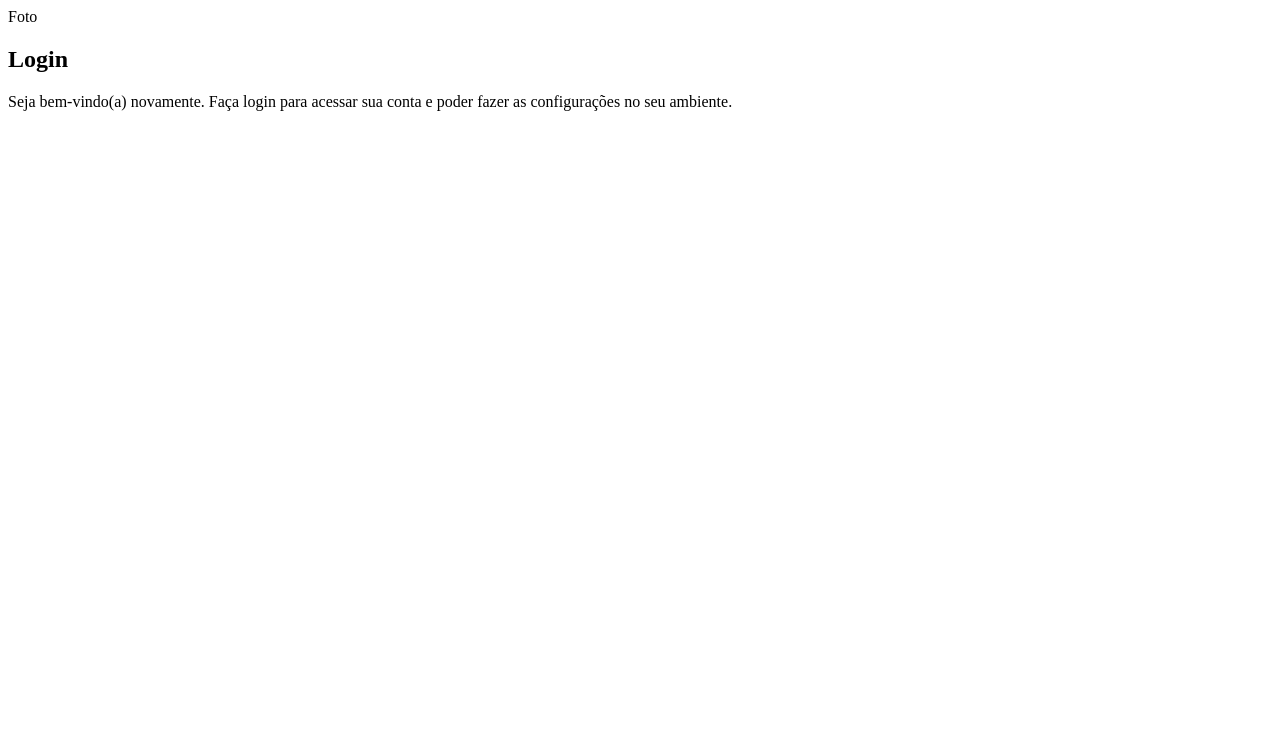
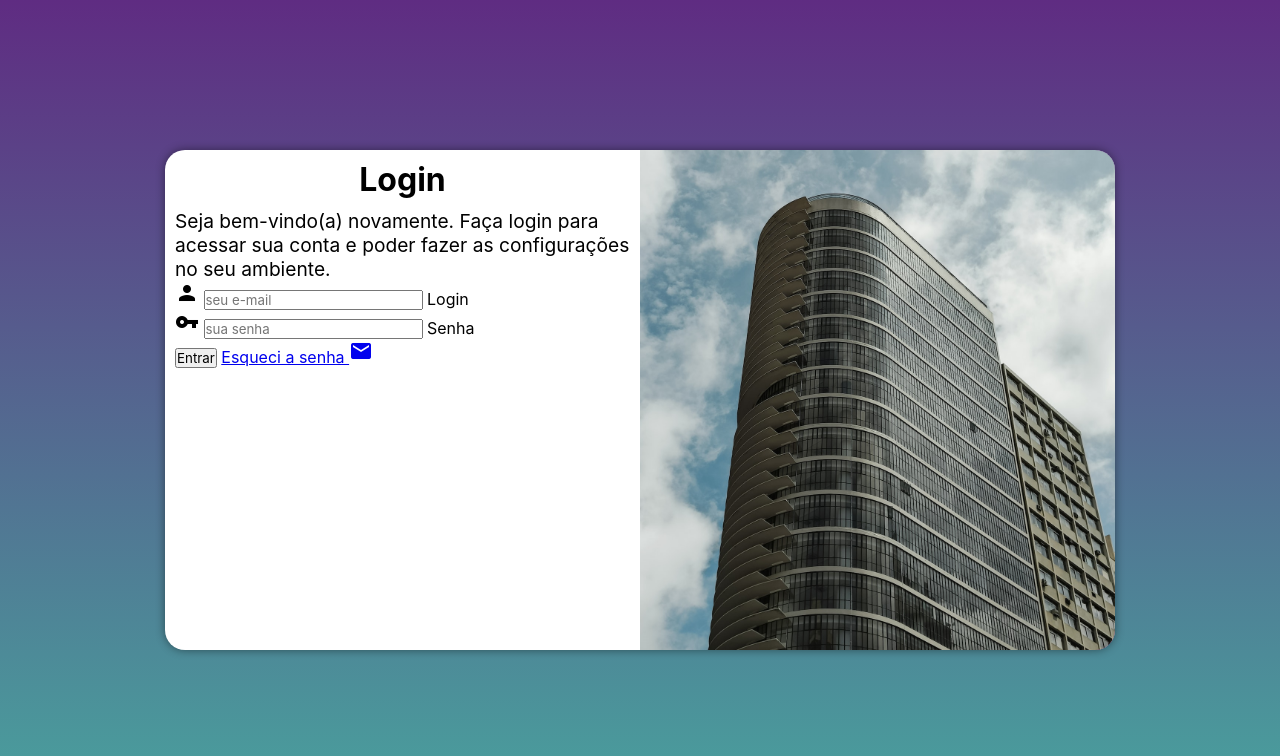
Before and after one commit to carlos-salvio/projeto-login, a plain HTML site: page index.html in a window 1280 px wide. Drawn offline with Linux system fonts and the light colour scheme.

Commit message:
Adicionei o formulário

```diff
--- /dev/null
+++ b/estilo/media-query.css
@@ -0,0 +1,52 @@
+@charset "UTF-8";
+
+@media screen and (min-width: 768px) and (max-width: 992px) {
+    body {
+        background-image: linear-gradient(to top, #49a09d, #5f2c82);
+    }
+
+    section#login {
+        width: 80vw;
+    }
+
+    section#login > div#imagem {
+        float: left;
+        width: 30%;
+        height: 100%;
+    }
+
+    section#login > div#formulario {
+        float: right;
+        width: 70%;
+    }
+}
+
+@media screen and (min-width: 992px) {
+    body {
+        background-image: linear-gradient(to top, #49a09d, #5f2c82);
+    }
+
+    section#login {
+        width: 950px;
+    }
+
+    section#login > div#imagem {
+        float: right;
+        width: 50%;
+        height: 100%;
+    }
+
+    section#login > div#formulario {
+        float: left;
+        width: 50%;
+    }
+
+    div#formulario > h1 {
+        font-size: 2em
+    }
+
+    div#formulario > p {
+        font-size: 1.2em;
+    }
+
+}
--- a/estilo/style.css
+++ b/estilo/style.css
@@ -6,3 +6,61 @@
     Verde: #49a09d
     Lilás: #5f2c82
 */
+
+* {
+    font-family: -apple-system, BlinkMacSystemFont, 'Segoe UI', Roboto, Oxygen, Ubuntu, Cantarell, 'Open Sans', 'Helvetica Neue', sans-serif;
+    margin: 0px;
+    padding: 0px;
+    box-sizing: border-box;
+}
+
+body, html {
+    background-color: #5f2c82;
+    height: 100vh;
+    width: 100vw;
+}
+
+main {
+    position: relative;
+    height: 100vh;
+    width: 100vw;
+}
+
+section#login {
+    position: absolute;
+    top: 50%;
+    left: 50%;
+    transform: translate( -50%, -50%);
+    overflow: hidden;
+
+    background-color: white;
+    width: 250px;
+    height: 500px;
+    border-radius: 20px;
+    box-shadow: 0px 0px 10px rgba(0, 0, 0, 0.450);
+
+    transition: width .3s, height .3s;
+    transition-timing-function: ease;
+}
+
+section#login > div#imagem {
+    display: block;
+    background: #5f2c82 url(../imagens/foto.jpg) no-repeat;
+    background-size: cover;
+    background-position: bottom;
+    height: 200px;
+}
+
+section#login > div#formulario {
+    display: block;
+    padding: 10px;
+}
+
+div#formulario > h1 {
+    text-align: center;
+    margin-bottom: 10px;
+}
+
+div#formulario > p {
+    font-size: 0.8em;
+}
--- a/index.html
+++ b/index.html
@@ -5,19 +5,35 @@
     <meta http-equiv="X-UA-Compatible" content="IE=edge">
     <meta name="viewport" content="width=device-width, initial-scale=1.0">
     <title>Projeto Tela de Login</title>
+    <link rel="stylesheet" href="https://fonts.googleapis.com/icon?family=Material+Icons">
     <link rel="stylesheet" href="estilo/style.css">
+    <link rel="stylesheet" href="estilo/media-query.css">
 </head>
 <body>
     <main>
         <section id="login">
             <div id="imagem">
-                Foto
+                <!-- Aqui vai a imagem nas CSS -->
             </div>
             <div id="formulario">
                 <h1>Login</h1>
                 <p>Seja bem-vindo(a) novamente. Faça login para acessar sua conta e poder fazer as configurações no seu ambiente.</p>
-                <form action="login.php" method="post">
-
+                <form action="login.php" method="post" autocomplete="on">
+                    <div class="campo">
+                        <i class="material-icons">person</i>
+                        <input type="login" name="ilogin" id="iemail" placeholder="seu e-mail" autocomplete="email" required maxlength="30">
+                        <label for="ilogin">Login</label>
+                    </div>
+                    <div class="campo">
+                        <i class="material-icons">vpn_key</i>
+                        <input type="password" name="senha" id="isenha" placeholder="sua senha" autocomplete="current-password" required minlength="8" maxlength="20">
+                        <label for="isenha">Senha</label>
+                    </div>
+                    <input type="submit" value="Entrar">
+                    <a href="esqueci.html">
+                        Esqueci a senha
+                        <i class="material-icons">mail</i>
+                    </a>
                 </form>
             </div>
         </section>
```
